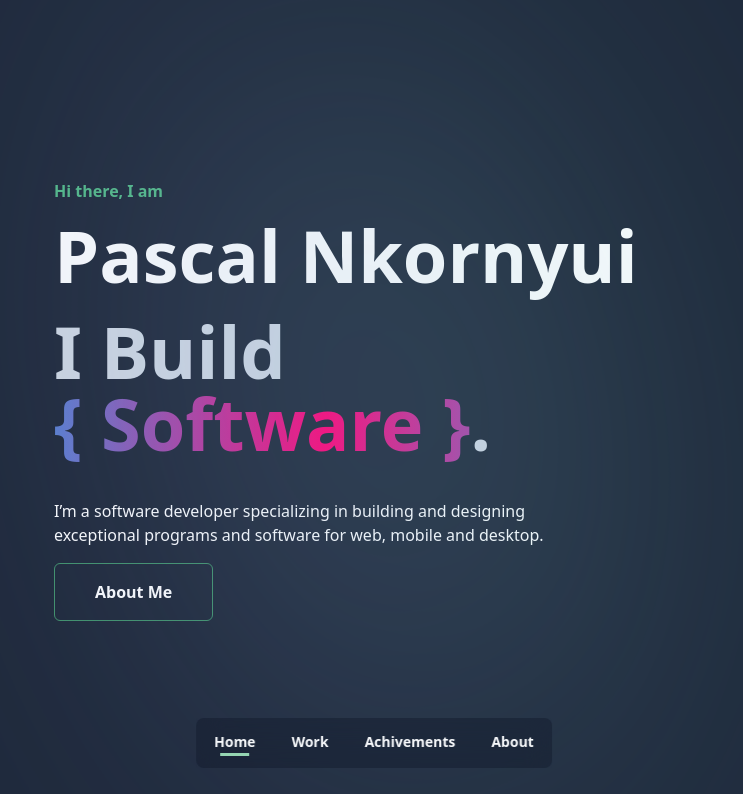
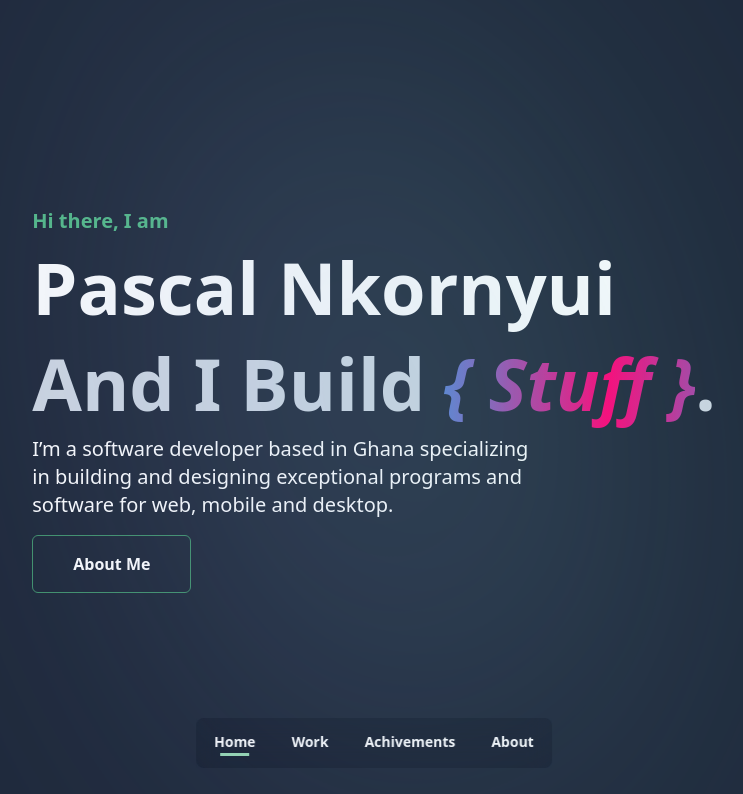
Before and after one commit to pascall-de-creator/My-Portfolio, a Next.js app: page / in a window 1280 px wide. Shown: the top 794 px of the page, without its empty margins (266-1009 px from the left). Built offline with nearby package versions, Linux system fonts and the light colour scheme.

Commit message:
Rapid Redesign :)

```diff
--- a/components/Navbar.js
+++ b/components/Navbar.js
@@ -1,6 +1,8 @@
 import { useRouter } from 'next/router'
 import { useEffect } from 'react';
 import Link from "next/link";
+import { motion } from 'framer-motion';
+
 
 
 const Navbar = () => {
@@ -22,8 +24,9 @@ const Navbar = () => {
 		console.log(route)
 	}, [router.asPath]);
 
+
 	return (
-        <>
+		<motion.div key={router} animate={{ x: 0,	y: 0, scale: "1", rotate: 0}} initial={{ x: 0,	y: 0, scale: 0,	rotate: 0}}>
 			<div className="menu">
 				<div className="menu__inner">
 					<div className="menu__content">
@@ -45,7 +48,7 @@ const Navbar = () => {
 					</div>
 				</div>
 			</div>
-        </>
+		</motion.div>
 	);
 }
 
--- a/package.json
+++ b/package.json
@@ -14,7 +14,8 @@
     "framer-motion": "^10.4.0",
     "next": "13.2.4",
     "react": "18.2.0",
-    "react-dom": "18.2.0"
+    "react-dom": "18.2.0",
+    "react-intersection-observer": "^9.4.3"
   },
   "devDependencies": {
     "autoprefixer": "^10.4.14",
--- a/pages/about.js
+++ b/pages/about.js
@@ -1,6 +1,22 @@
 const About = () => {
     return (
         <>
+            <section className="pt-10 mx-auto">
+                {/* <div className="flex flex-col justify-center items-center">
+                    <img src="/desktop-mockup.png" alt="A picture of pascall the creator" className="m-4 md:float-right w-full h-full xs:w-36 xs:h-36 rounded-full bg-secondary-900"/>
+                    <p>
+                        Hello, I am Pascal and i am a highly skilled and experienced professional with a passion for creating cutting-edge technology solutions.
+                        <br/>
+                        With <span>5 years of experience</span> as a <span>full-stack developer, UI/UX designer, mobile app developer, and software engineer</span>.<br /> I possesses a diverse skill set and a deep understanding of the entire software development life cycle.
+                    </p>
+                </div> */}
+                <div className="w-screen p-4 bg-secondary-900">
+
+                </div>
+                <div className="w-screen p-4">
+
+                </div>
+            </section>
         </>
     );
 }
--- a/pages/index.js
+++ b/pages/index.js
@@ -1,17 +1,32 @@
 import Link from "next/link"
+import { useEffect, useState } from "react"
+import { useAnimation, motion } from "framer-motion";
+import { useInView } from "react-intersection-observer";
 
 export default function Home() {
+	const [role, setRole] = useState("Stuff");
+
+	useEffect(() => {
+		const roles = ["Software", "Websites", "UI / UX", "Mobile Apps"]
+		let roleIndex = 0
+		setInterval(() => {
+			setRole(roles[roleIndex])
+		}, 30000);
+	}, [])
+
 	return (
 		<>
 			<section className="h-full w-full flex container mx-auto items-center justify-center">
 				<div className="flex flex-col justify-center w-max">
 					<span className="mb-4 font-bold">Hi there, I am</span>
-          <h1>Pascal Nkornyui</h1>
-          <h1 className="text-secondary-300 my-6">I Build <span className='gradient-text'>{ "{ Software }" }</span>.</h1>
-          <p className="max-w-lg my-4">
-            I’m a software developer specializing in building and designing exceptional programs and software for web, mobile and desktop.
+					<h1 className="mb-6">Pascal Nkornyui</h1>
+					<h1 className="text-secondary-300 mb-4 max-w-max">
+						And I Build <i className='gradient-text'>{ `{ ${role} }` }</i>.
+					</h1>
+					<p className="max-w-lg mb-4">
+						I’m a software developer based in Ghana specializing in building and designing exceptional programs and software for web, mobile and desktop.
 					</p>
-          <Link class='w-max py-4 px-10 border-[1px] rounded-md font-bold border-primary-500 hover:bg-primary-500/40' href='/about'>About Me</Link>
+					<Link className='w-max py-3 px-8 sm:py-4 sm:px-10 border-[1px] rounded-md font-bold border-primary-500 hover:bg-primary-500/40' href='/about'>About Me</Link>
 				</div>
 			</section>
 		</>
--- a/styles/globals.css
+++ b/styles/globals.css
@@ -17,7 +17,11 @@ h1 {
 }
 
 span {
-    @apply text-primary-400
+    @apply text-primary-400 sm:text-xl
+}
+
+p {
+    @apply sm:text-xl
 }
 
 .menu {
--- a/tailwind.config.js
+++ b/tailwind.config.js
@@ -9,9 +9,9 @@ module.exports = {
       padding: {
         DEFAULT: '1rem',
         sm: '2rem',
-        lg: '20rem',
+        lg: '10rem',
         xl: '20 rem',
-        '2xl': '24rem',
+        '2xl': '20em',
       },
     },
     extend: {
```
Also changed, not shown: 2 other files (tests, documents, lock files or other folders). Lines whose indentation alone changed are shown as unchanged.
